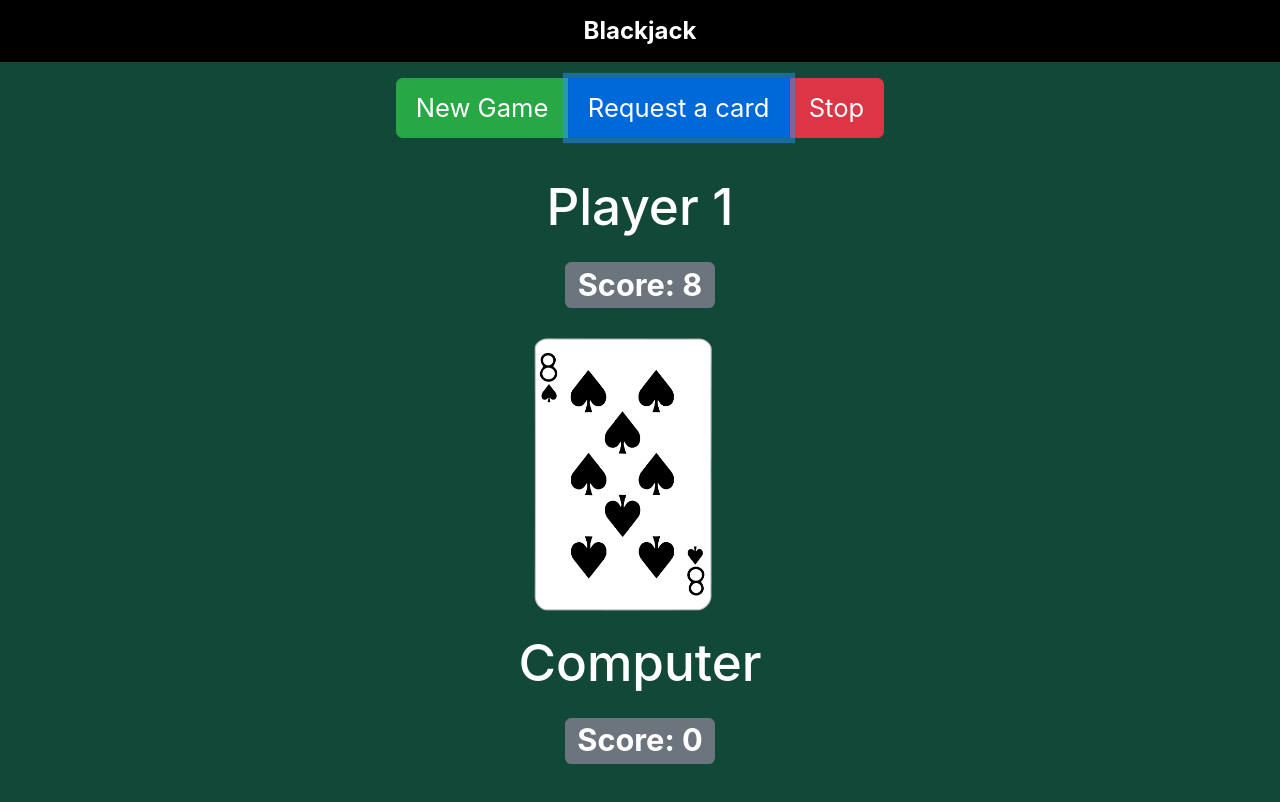
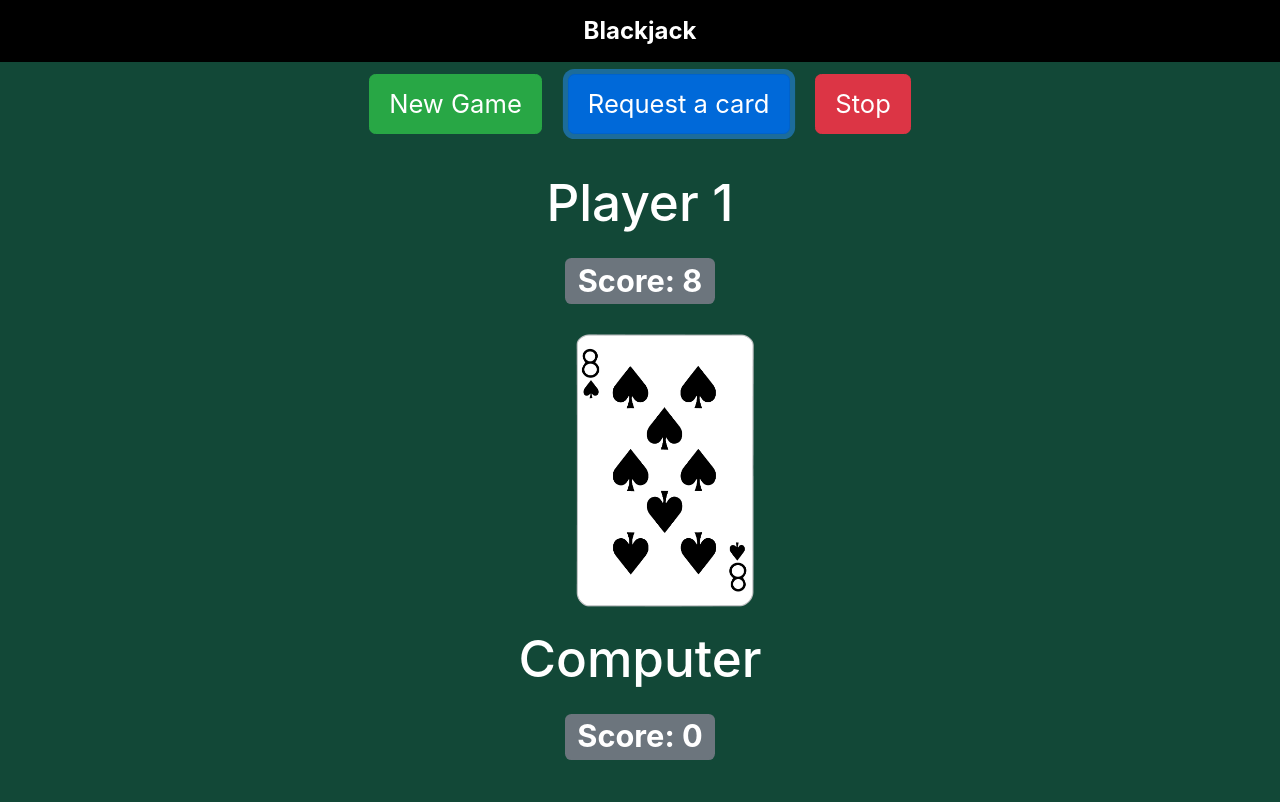
Before and after one commit to vanstrouble/blackjack-javascript, a plain HTML site: page index.html in a window 1280 px wide. Both pictures are taken after a click on the button "Request a card". Drawn offline with nearby package versions, Linux system fonts and the light colour scheme.

Commit message:
Refactor button layout for improved alignment and spacing in game controls

```diff
--- a/assets/css/styles.css
+++ b/assets/css/styles.css
@@ -19,6 +19,17 @@ header {
     position: relative;
     left: 1rem;
     margin-left: -85px;
+    transition: transform 0.3s ease;
+    z-index: 1;
+}
+
+.card-img:first-child {
+    margin-left: 0;
+}
+
+.card-img:hover {
+    transform: translateY(-10px);
+    z-index: 10;
 }
 
 #computer-cards,
--- a/index.html
+++ b/index.html
@@ -18,10 +18,10 @@
 
     <div class="row mt-2">
         <div class="col text-center">
-            <div id="buttons-div" class="btn-group" role="group" aria-label="Game Controls">
-                <button id="btn-new-game" class="btn btn-success">New Game</button>
-                <button id="btn-request" class="btn btn-primary">Request a card</button>
-                <button id="btn-stop" class="btn btn-danger">Stop</button>
+            <div id="buttons-div" class="d-flex justify-content-center gap-3" role="group" aria-label="Game Controls">
+                <button id="btn-new-game" class="btn btn-success mx-2">New Game</button>
+                <button id="btn-request" class="btn btn-primary mx-2">Request a card</button>
+                <button id="btn-stop" class="btn btn-danger mx-2">Stop</button>
             </div>
         </div>
     </div>
```
